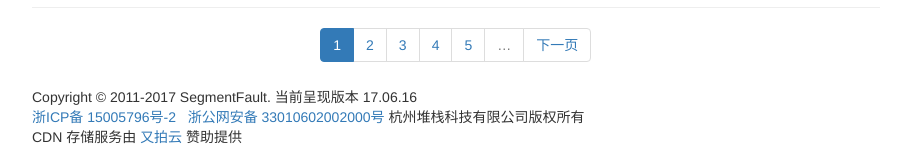
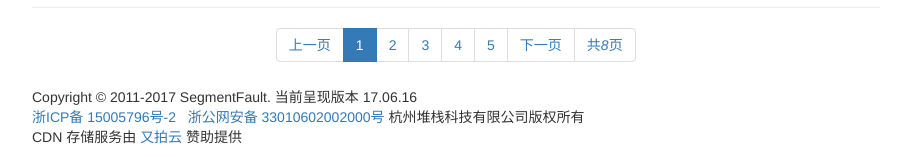
Before and after one commit to songboriceboy/code_site_front, a plain HTML site: page blogs.html in a window 1280 px wide. Shown: the part 5718-5875 px from the top of the page, without its empty margins (38-949 px from the left). Drawn offline with Linux system fonts and the light colour scheme; files whose address does not match are found by name.

Commit message:
blogs more

```diff
--- a/blogs.html
+++ b/blogs.html
@@ -7,6 +7,7 @@
     <link href="assets/css/myglobal.css" rel="stylesheet">
     <script src="assets/jquery/jquery-3.2.1.min.js"></script>
     <script src="bootstrap/js/bootstrap.js"></script>
+    <script src="assets/vue/vue.js"></script>
     <style>
         .stream__item-zan {
             float: left;
@@ -448,15 +449,18 @@
 
                     </div>
                     <div class="text-center">
-                        <ul class="pagination">
-                            <li class="active"><a href="javascript:void(0);">1</a></li>
-                            <li><a href="/blogs?page=2">2</a></li>
-                            <li><a href="/blogs?page=3">3</a></li>
-                            <li><a href="/blogs?page=4">4</a></li>
-                            <li><a href="/blogs?page=5">5</a></li>
-                            <li class="disabled"><span>…</span></li>
-                            <li class="next"><a rel="next" href="/blogs?page=2">下一页</a></li>
-                        </ul>
+                        <div class="page-bar">
+                            <ul class="pagination">
+                                <li v-if="cur>1"><a v-on:click="cur--,pageClick()">上一页</a></li>
+                                <li v-if="cur==1"><a>上一页</a></li>
+                                <li v-for="index in indexs"  v-bind:class="{ 'active': cur == index}">
+                                    <a v-on:click="btnClick(index)">{{ index }}</a>
+                                </li>
+                                <li v-if="cur!=all"><a v-on:click="cur++,pageClick()">下一页</a></li>
+                                <li v-if="cur == all"><a>下一页</a></li>
+                                <li><a>共<i>{{all}}</i>页</a></li>
+                            </ul>
+                        </div>
                     </div>
                 </div><!-- /.main__board --></div><!-- /.main -->
             <div class="col-xs-12 col-md-3 side mt30">
@@ -596,6 +600,62 @@
     }
 </style>
 
+<script type="text/javascript">
+    var pageBar = new Vue({
+        el: '.page-bar',
+        data: {
+            total: 75, //总记录数
+            pageSize:10,
+            cur: 1//当前页码
+        },
+        watch: {
+            cur: function(currValue , oldValue){
+                console.log('oldValue'+ oldValue);
+                console.log('currValue'+currValue);
+            }
+        },
+        methods: {
+            btnClick: function(data){//页码点击事件
+                if(data != this.cur){
+                    this.cur = data
+                }
+            },
+            pageClick: function(){
+                console.log('现在在'+this.cur+'页');
+            }
+        },
 
+        computed: {
+            all:function() { // 总页数
+                return Math.ceil(this.total / this.pageSize);
+            },
+            indexs: function(){
+                var left = 1;
+                var right = this.all;
+                var ar = [];
+                if(this.all>= 5){
+                    if(this.cur > 3 && this.cur < this.all-2){
+                        left = this.cur - 2
+                        right = this.cur + 2
+                    }else{
+                        if(this.cur<=3){
+                            left = 1
+                            right = 5
+                        }else{
+                            right = this.all
+                            left = this.all -4
+                        }
+                    }
+                }
+                while (left <= right){
+                    ar.push(left)
+                    left ++
+                }
+                return ar
+            }
+
+        }
+    })
+</script>
 </body>
 </html>
```
